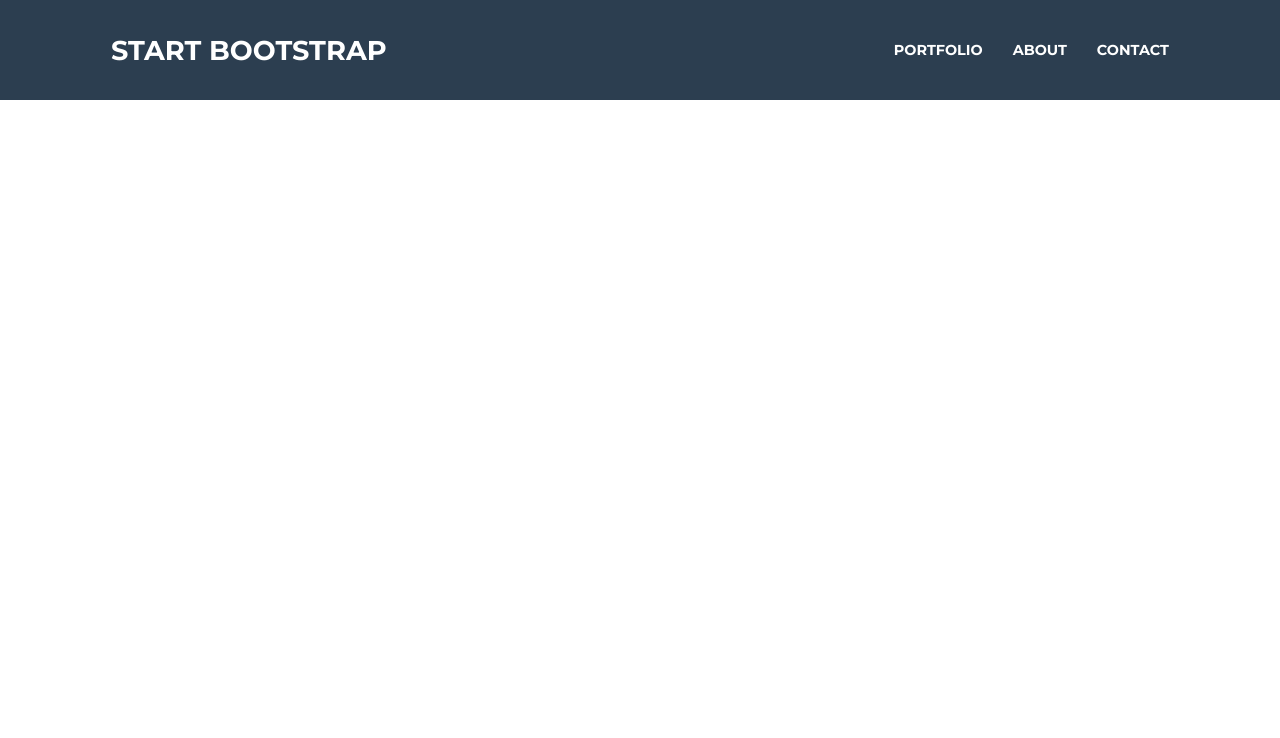
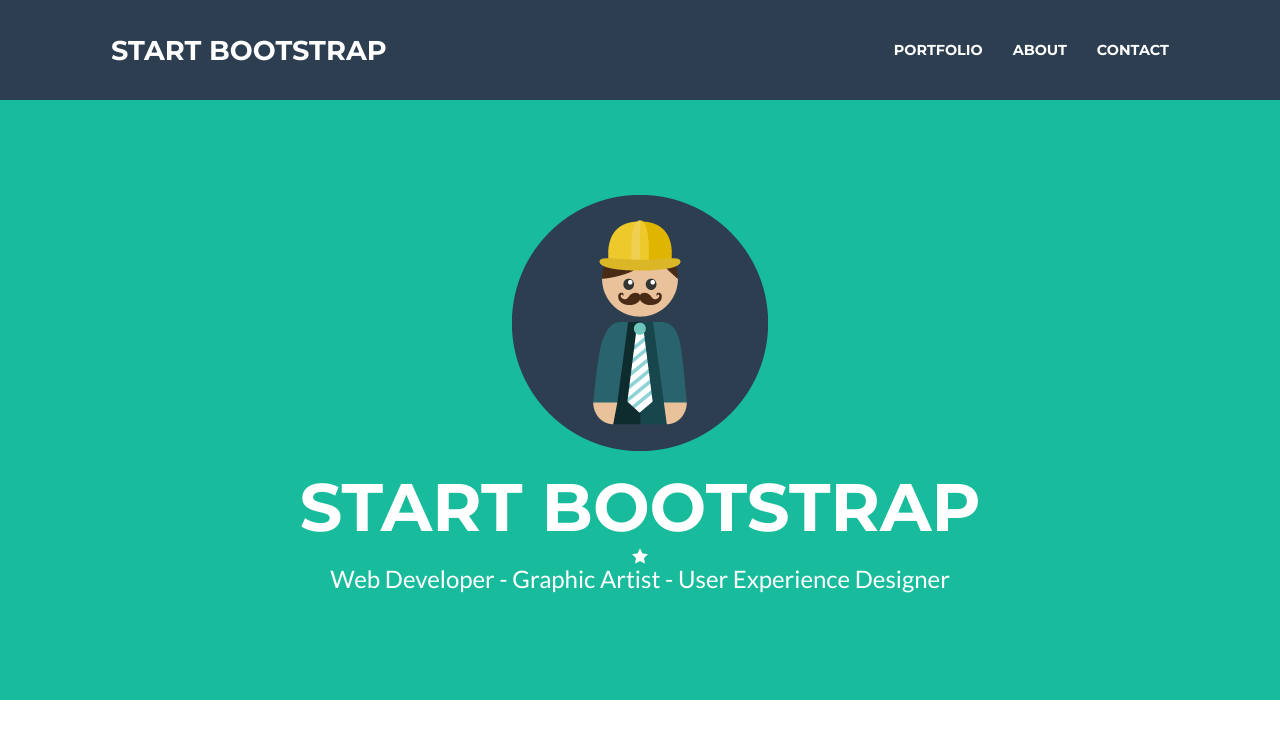
Before and after one commit to Gabx04/L30-Freelancer, a plain HTML site: page index.html in a window 1280 px wide. Drawn offline with Linux system fonts and the light colour scheme; files whose address does not match are found by name.

Commit message:
section start bootstrap

```diff
--- a/css/common.css
+++ b/css/common.css
@@ -1,4 +1,8 @@
 /** Estilos reutilizables **/
+.width-100 {
+  width: 100%;
+}
+
 .width-85 {
   width: 85%;
 }
@@ -28,14 +32,27 @@
   flex-direction: row;
 }
 
-.pad-15 {
-  padding: 15px;
+.font-09 {
+  font-size: 0.9rem;
+}
+
+.font-15 {
+  font-size: 1.5rem;
 }
 
 .font-17 {
   font-size: 1.7rem;
 }
 
-.font-09 {
-  font-size: 0.9rem;
+.font-42 {
+  font-size: 4.2rem;
 }
+
+.pad-15 {
+  padding: 15px;
+}
+
+.column {
+  display: flex;
+  flex-direction: column;
+}
--- a/css/main.css
+++ b/css/main.css
@@ -1,8 +1,11 @@
 /** Estilos del proyecto que solo se usa 1 vez**/
-body {
+* {
   box-sizing: border-box;
   margin: 0;
   padding: 0;
+}
+
+body {
   color: #ffffff;
   font-family: 'Lato', sans-serif;
 }
@@ -10,7 +13,6 @@ body {
 header {
   background-color: #2c3e50;
   position: fixed;
-  width: 100%;
 }
 
 .height-100 {
@@ -19,6 +21,10 @@ header {
 
 .height-80 {
   height: 80px !important;
+}
+
+.height-700 {
+  height: 700px;
 }
 
 li {
@@ -33,3 +39,13 @@ a {
 .row .pad-15:hover {
   color: #18bc9c;
 }
+
+#start-bootstrap {
+  background-color: #18bc9c;
+  padding-top: 180px;
+}
+
+#potfolio {
+  background-color: #ffff00;
+  color: #000000;
+}
--- a/index.html
+++ b/index.html
@@ -11,7 +11,7 @@
 		<link rel="stylesheet" type="text/css" href="css/main.css" media="screen">
 	</head>
 	<body>
-		<header class="main-center height-100">
+		<header class="main-center height-100 width-100">
 			<div class="width-85 main-between cross-center">
 				<span class="uppercase pad-15 font-17">
 					<a href="">start bootstrap</a>
@@ -25,6 +25,18 @@
 				</nav>
 			</div>
 		</header>
+		<section id="start-bootstrap" class="main-center width-100 height-700">
+			<div class="width-85">
+				<figure class="main-center pad-15">
+					<img src="assets/images/profile.png" alt="profile">
+				</figure>
+				<div class="cross-center column">
+					<h1 class="uppercase font-42">start bootstrap</h1>
+					<span class="icon-star"></span>
+					<span class="font-15">Web Developer - Graphic Artist - User Experience Designer</span>
+				</div>
+			</div>
+		</section>
 
 
 		<script type="text/javascript" src="js/app.js"></script>
```
Also changed, not shown: assets/icomoon/style.css (line endings or trailing spaces).
